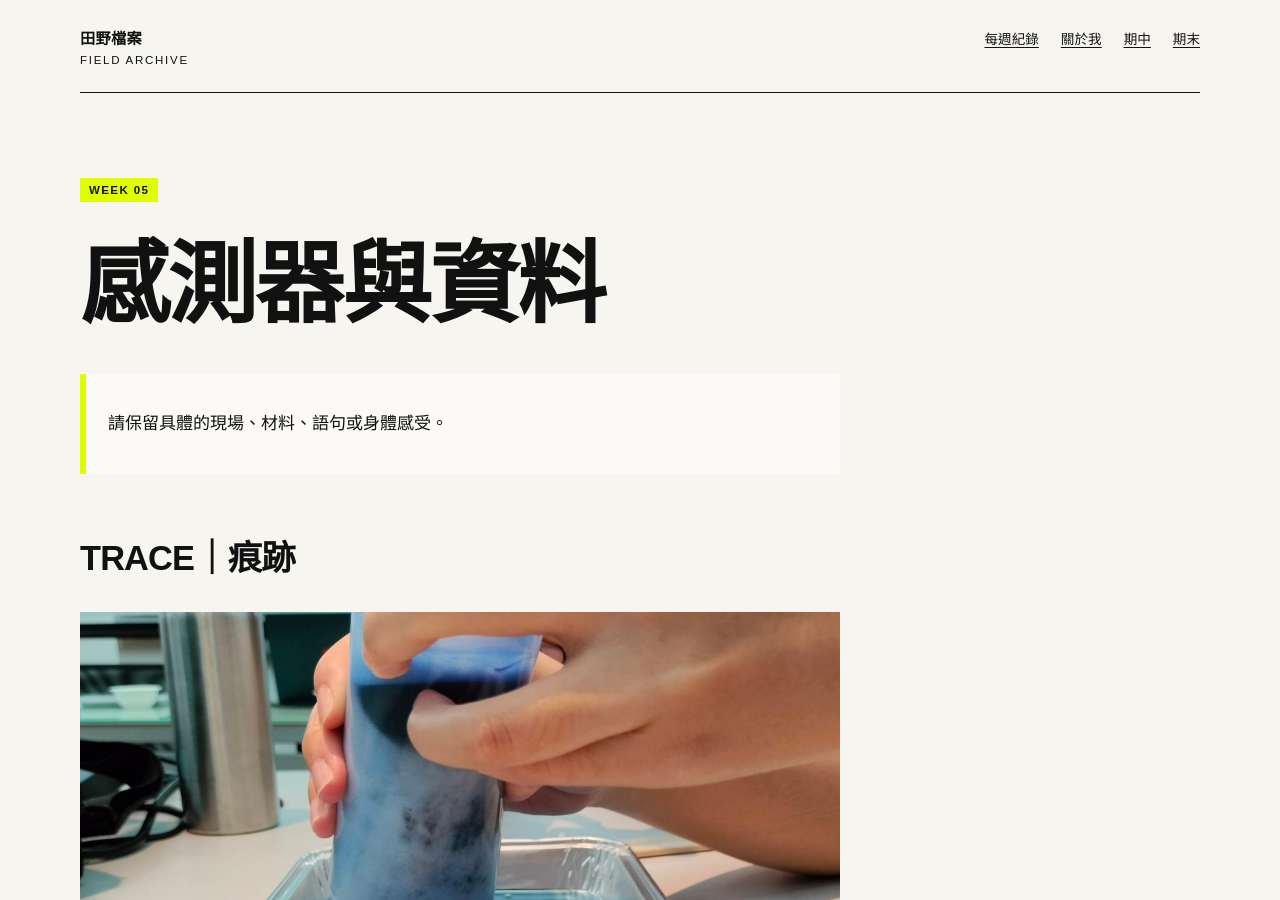
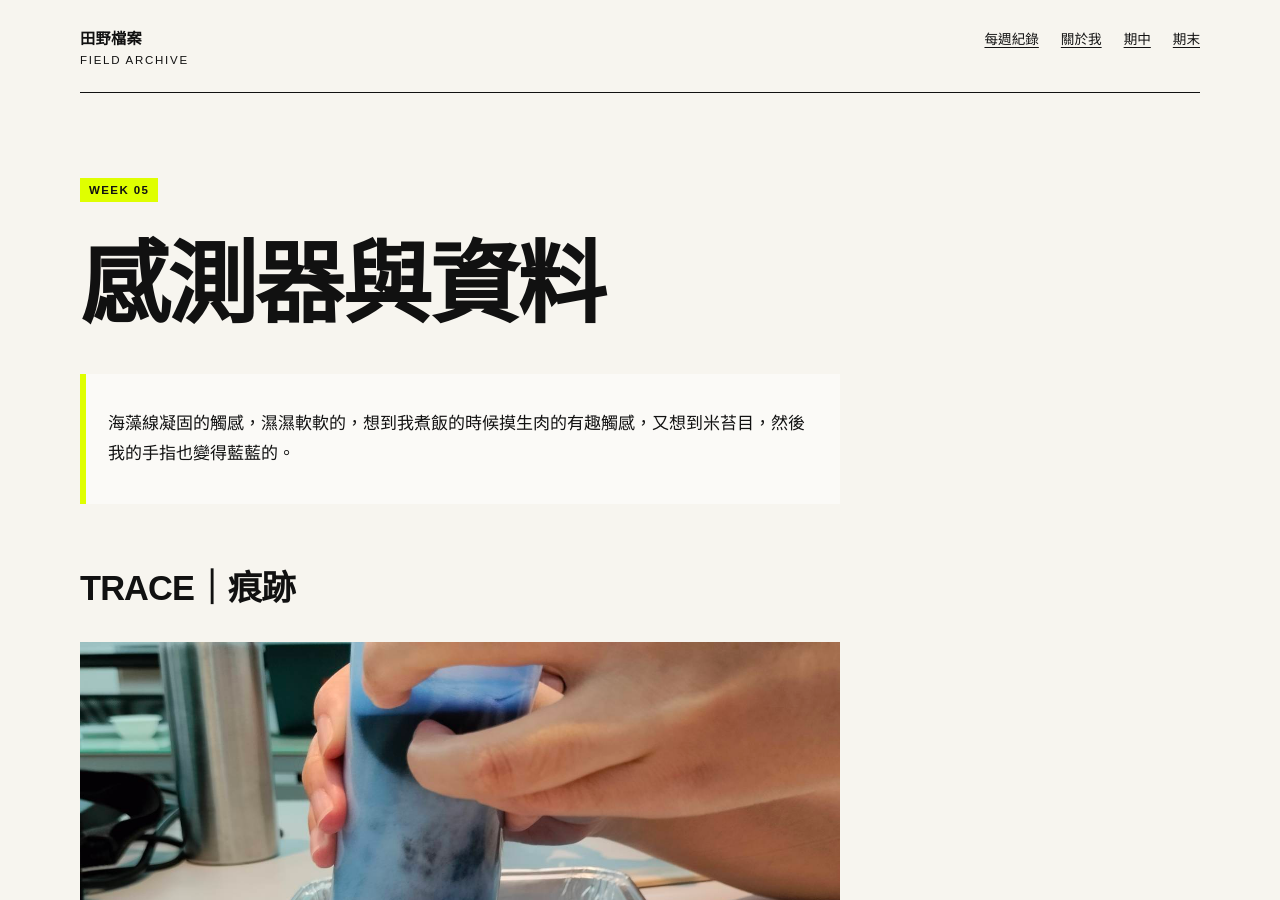
Before and after one commit to ivyjih/fieldworkarchive, a Jekyll site: the page built from weeks/week-05.md, in a window 1280 px wide and 900 px high. Built offline with Jekyll 4.4.1, drawn with Linux system fonts in a browser that asks for light colours.

Commit message:
Update week-05.md

```diff
--- a/weeks/week-05.md
+++ b/weeks/week-05.md
@@ -7,7 +7,7 @@ permalink: /weeks/week-05/
 
 # 感測器與資料
 
-> 請保留具體的現場、材料、語句或身體感受。
+> 海藻線凝固的觸感，濕濕軟軟的，想到我煮飯的時候摸生肉的有趣觸感，又想到米苔目，然後我的手指也變得藍藍的。
 
 ## TRACE｜痕跡
 
```
